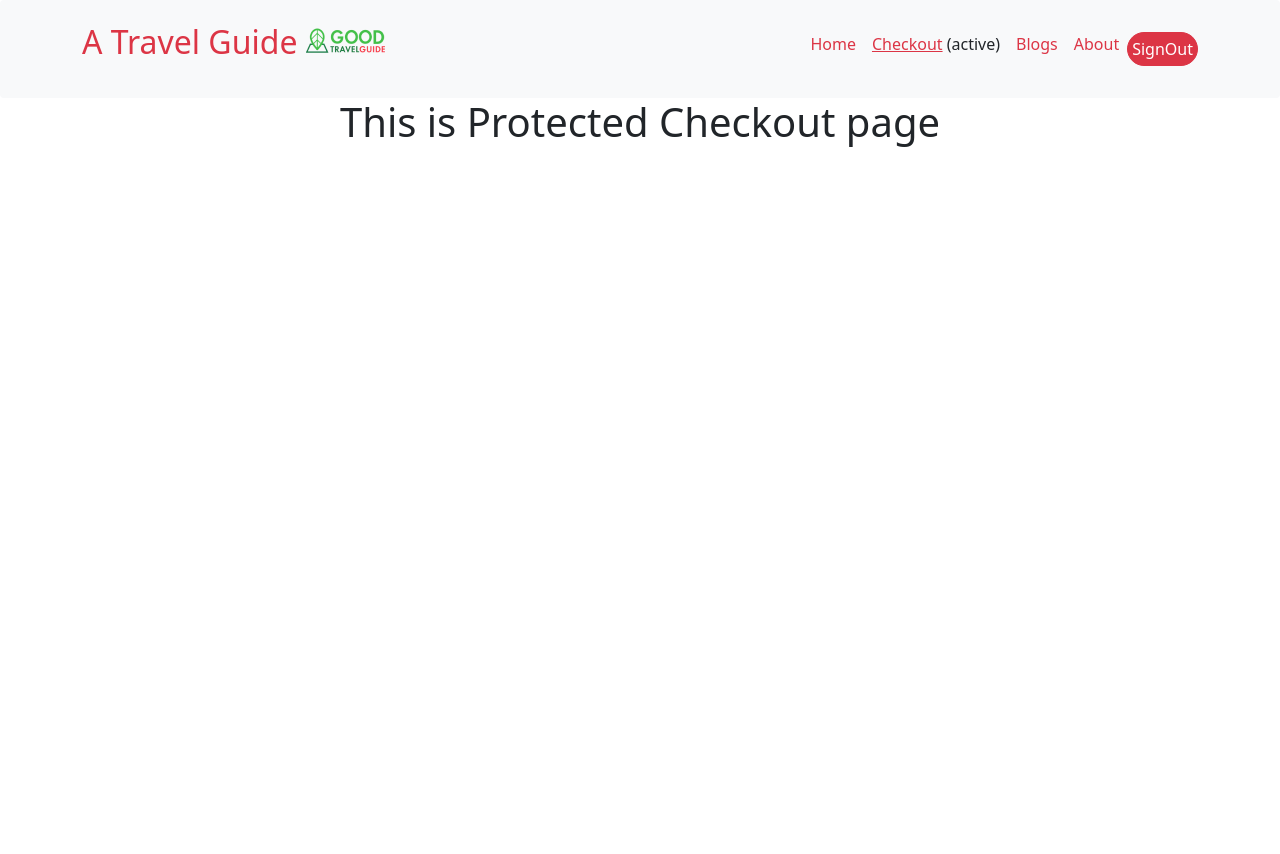
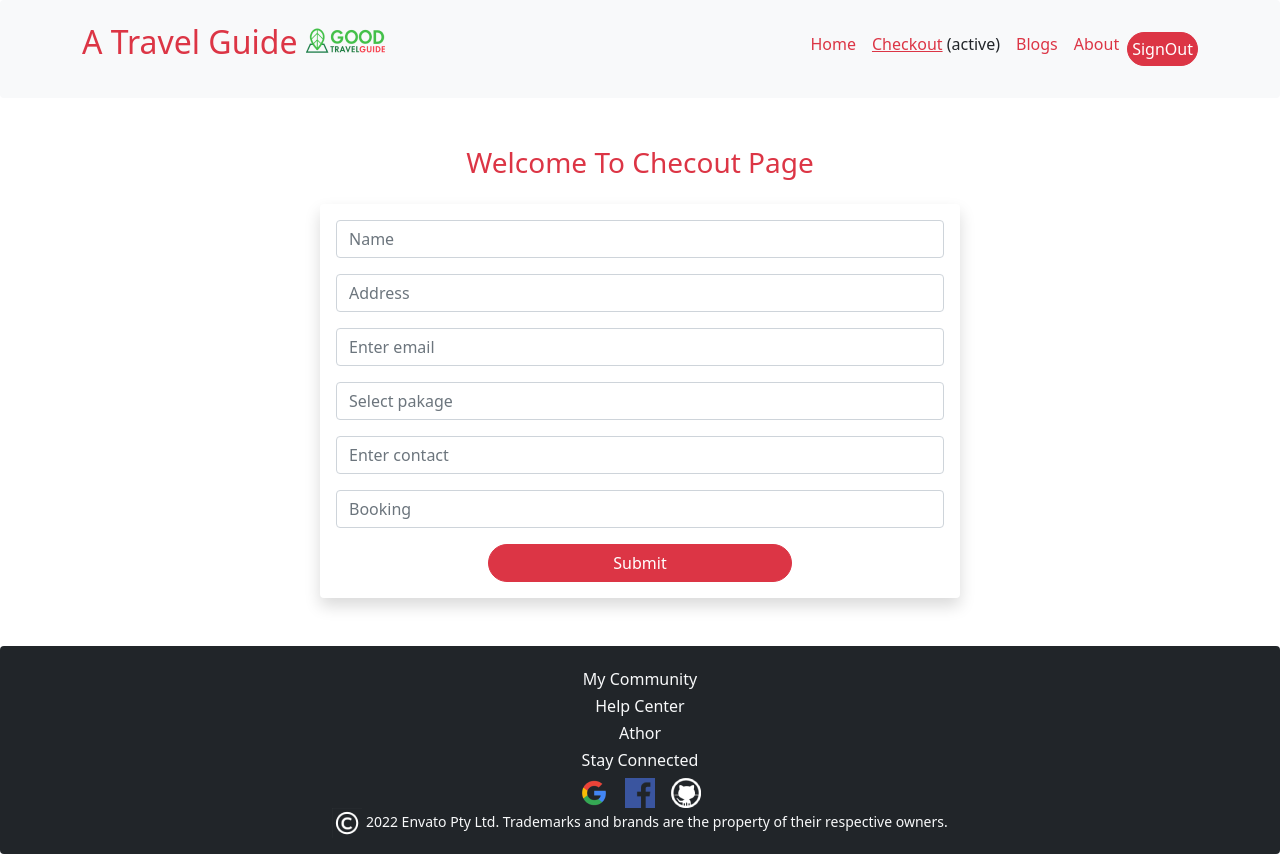
Before and after one commit to MilonMridha/independent-occupasion, a React (Create React App) app: page /checkout in a window 1280 px wide. Before the commit the page ends 800 px from the top, so only its background shows below. Built offline with nearby package versions, Linux system fonts and the light colour scheme; no server answers; sample sign-in values are in the browser's storage.

Commit message:
full and final commit

```diff
--- a/public/products.json
+++ b/public/products.json
@@ -4,20 +4,20 @@
         "name" : "Day pakage",
         "image" : "https://i.ibb.co/FbJ6drJ/guide-1.jpg",
         "hire" : 150,
-        "detail" : "They make people laugh : Everyone remembers the people who make them laugh.Whether it's driving from a cruise ship to a hotel or hiking in Denali National Park, guests will have a much more memorable time if they are crying with laughter along the way."
+        "detail" : " Everyone remembers the people who make them laugh.Whether it's driving from a cruise ship to a hotel or hiking in Denali National Park, guests will have a much more memorable time if they are crying with laughter along the way."
     },
     {
         "id": 2,
         "name" : "Weekly pakage",
         "image" : "https://i.ibb.co/zJp8j89/guide-3.jpg",
         "hire" : 350,
-        "detail" : "They listen : Making guests feel comfortable and happy is one of a guides main roles—and sometimes that means bending an ear. Sure, listening to guests needs will help a guide perform better. But sometimes listening is also a form of flattery, which can go a long way toward better tips."
+        "detail" : "Making guests feel comfortable and happy is one of a guides main roles—and sometimes that means bending an ear. Sure, listening to guests needs will help a guide perform better."
     },
     {
         "id": 3,
         "name" : "Monthly pakage",
         "image" : "https://i.ibb.co/b6F6PYc/guide-5.jpg",
         "hire" : 500,
-        "detail" : "They go the extra mile :Some days are going to be easier and more fun than others, but having some signature style makes the days go by more easily and makes those guides more memorable for their guests."
+        "detail" : "Some days are going to be easier and more fun than others, but having some signature style makes the days go by more easily and makes those guides more memorable for my guests."
     }
 ]
--- a/src/Components/Blogs/Blogs.js
+++ b/src/Components/Blogs/Blogs.js
@@ -5,7 +5,7 @@ import './Blogs.css'
 const Blogs = () => {
     return (
         <div className=' container mx-auto mt-4 '>
-            <h1 className='text-warning'>My Blogs</h1>
+            <h1 className='text-danger'>My Blogs</h1>
             <h5 className='mt-4'>Qes no-1: Difference between authorization and authentication?</h5>
             <h5 className='text-danger text-left'>Ans :</h5>
             <div className='row'>
@@ -45,7 +45,7 @@ const Blogs = () => {
             </div>
             <h5 className='mt-5'> Qes-3 :What other services does firebase provide other than authentication
             </h5> <h5 className='text-danger'>Ans :</h5>
-            <div className='mt-3 shadow rounded p-4'>
+            <div className='mt-3 shadow rounded p-4 mb-5'>
                 <p>Similarly, Firebase is used for many purposes that can help your apps to develop, grow and make it a quality app.Firebase, Backend-as-a-Service (BaaS), is a platform by Google that provides functionalities and helps with the backend development of your Android, iOS, or web and even some products that support Unity3D too.Firebase Database: used to store users data like chat messages, users details and other metadata
                     Firebase Cloud Storage: used to store user-generated content like the profile picture, multimedia messages, etc.
                     Firebase Cloud Messaging: used to send notification
--- a/src/Components/CheckOut/CheckOut.js
+++ b/src/Components/CheckOut/CheckOut.js
@@ -1,9 +1,43 @@
 import React from 'react';
+import { Button, Form } from 'react-bootstrap';
+import Footer from '../Shared/Header/Footer/Footer';
 
 const CheckOut = () => {
     return (
-        <div>
-            <h1>This is Protected Checkout page</h1>
+        <div >
+            <div className='w-50 mx-auto mt-5 mb-5'>
+                <h3 className='text-danger mb-4'>Welcome To Checout Page</h3>
+                <Form className='shadow rounded p-3'>
+                    <Form.Group className="mb-3" controlId="formBasicEmail">
+                        <Form.Control type="text" placeholder="Name" required />
+                    </Form.Group>
+
+                    <Form.Group className="mb-3" controlId="formBasicEmail">
+                        <Form.Control type="text" placeholder="Address" required />
+                    </Form.Group>
+
+                    <Form.Group className="mb-3" controlId="formBasicEmail">
+                        <Form.Control type="email" placeholder="Enter email" required />
+                    </Form.Group>
+
+                    <Form.Group className="mb-3" controlId="formBasicEmail">
+                        <Form.Control type="text" placeholder="Select pakage" required />
+                    </Form.Group>
+
+                    <Form.Group className="mb-3" controlId="formBasicEmail">
+                        <Form.Control type="text" placeholder="Enter contact" required />
+                    </Form.Group>
+
+                    <Form.Group className="mb-3" controlId="formBasicPassword">
+                        <Form.Control type="text" placeholder="Booking" required />
+                    </Form.Group>
+
+                    <Button className='w-50 d-block rounded-pill mx-auto' variant="danger" type="submit">
+                        Submit
+                    </Button>
+                </Form>
+            </div>
+                <Footer></Footer>
         </div>
     );
 };
--- a/src/Components/Home/Home.css
+++ b/src/Components/Home/Home.css
@@ -15,6 +15,6 @@
  top: 30%;
  width: 100%;
  text-align: center;
- font-size: 3rem;
+ font-size: 2.5rem;
  text-shadow: 10px 10px 10px #000000;
 }
--- a/src/Components/Home/Home.js
+++ b/src/Components/Home/Home.js
@@ -19,10 +19,11 @@ const Home = () => {
             <div className='banner'>
                 <img className='rounded img-fluid' src={image} alt="" />
                 <h1 className='heading ms-5 w-50'> A Travel Guide</h1>
+
             </div>
 
             <h3 className='mt-5'>Services</h3>
-            <div className='container mx-auto row row-cols-1 row-cols-md-3 g-4 mt-2 '>
+            <div className='container mx-auto row row-cols-1 row-cols-md-3 g-4 mt-2 mb-4 '>
                 {
                     guides.map(guide => <Guides
                         key={guide.id}
--- a/src/Components/Login/Login.js
+++ b/src/Components/Login/Login.js
@@ -73,7 +73,7 @@ const Login = () => {
 
 
 
-                <p>{hookError?.message} </p>
+                <p className='text-danger'>{hookError?.message} </p>
                 <Button className='w-50 d-block rounded-pill mx-auto' variant="danger" type="submit">
                     Login
                 </Button>
--- a/src/Components/SignUp/SignUp.js
+++ b/src/Components/SignUp/SignUp.js
@@ -34,7 +34,7 @@ const SignUp = () => {
         const password = passwordRef.current.value;
         const confirmPassword = confirmPasswordRef.current.value;
         if (password !== confirmPassword) {
-            setError('Did not macth password');
+            setError('Did not match password');
             return;
         }
         if (password.length < 6) {
--- a/src/Components/SocialLogin/SocialLogin.js
+++ b/src/Components/SocialLogin/SocialLogin.js
@@ -1,17 +1,19 @@
 import React from 'react';
 import { Button } from 'react-bootstrap';
-import { useSignInWithGithub, useSignInWithGoogle } from 'react-firebase-hooks/auth';
+import { useSignInWithFacebook, useSignInWithGithub, useSignInWithGoogle } from 'react-firebase-hooks/auth';
 import { useNavigate } from 'react-router-dom';
 import auth from '../../firebase.init';
 import googleIcon from '../../Social-icon/google.png';
 import githubIcon from '../../Social-icon/github.png';
+import facebook from '../../Social-icon/facebook .png';
 
 const SocialLogin = () => {
     const [signInWithGoogle,user] = useSignInWithGoogle(auth);
     const [signInWithGithub,githubUser] = useSignInWithGithub(auth);
+    const [signInWithFacebook,facebookUser] = useSignInWithGithub(auth);
 
     const navigate = useNavigate();
-    if(user || githubUser){
+    if(user || githubUser || facebookUser){
         navigate('/');
     }
     return (
@@ -20,6 +22,8 @@ const SocialLogin = () => {
                 <Button onClick={()=>signInWithGoogle()} className='btn btn-dark rounded-pill w-50 d-block mx-auto mb-2'> <span><img src={googleIcon} alt="" /></span> Google LogIn</Button>
 
                 <Button onClick={()=>signInWithGithub()} className='btn btn-dark rounded-pill w-50 d-block mx-auto'> <span><img src={githubIcon} alt="" /></span> Github LogIn</Button>
+
+                <Button onClick={()=>signInWithFacebook()} className='btn btn-dark rounded-pill w-50 d-block mx-auto mt-2'> <span><img src={facebook} alt="" /></span> Facebook LogIn</Button>
             </div>
         </div>
     );
```
Also changed, not shown: 1 other file (tests, documents, lock files or other folders).
